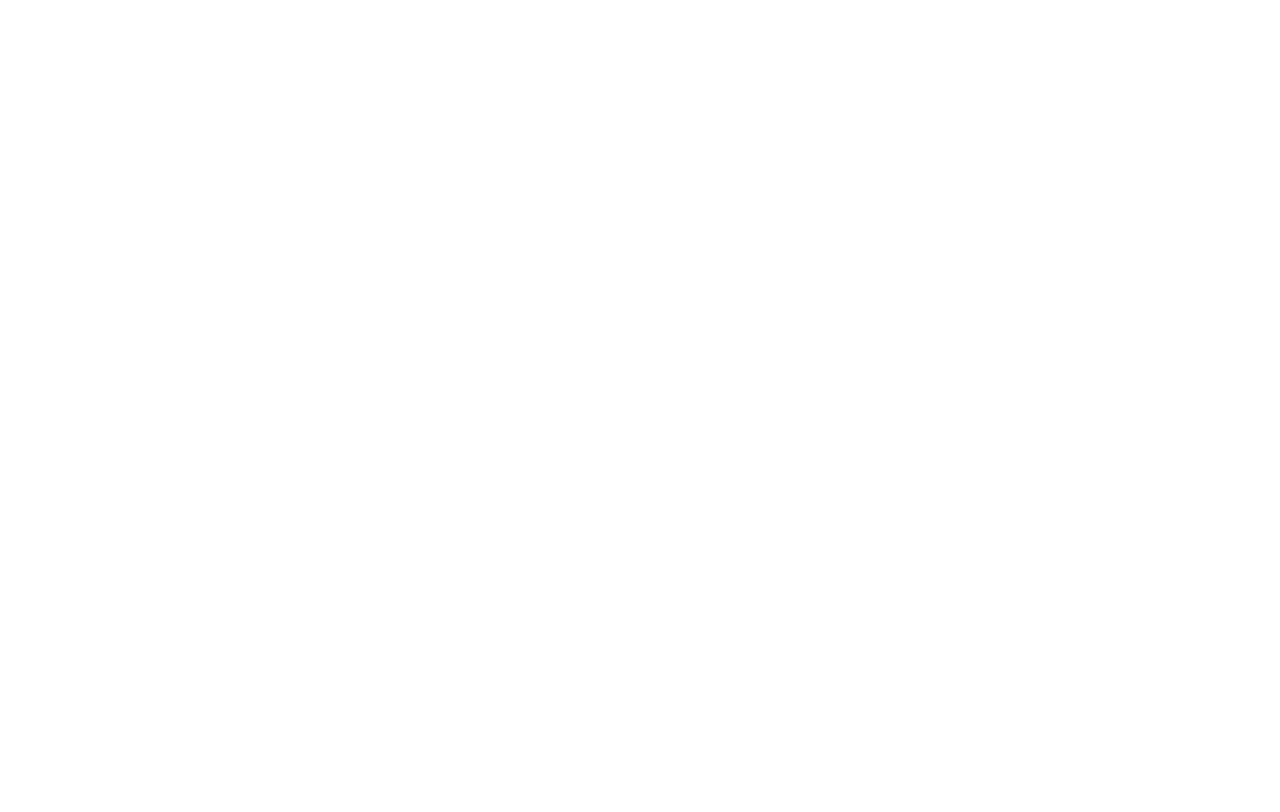
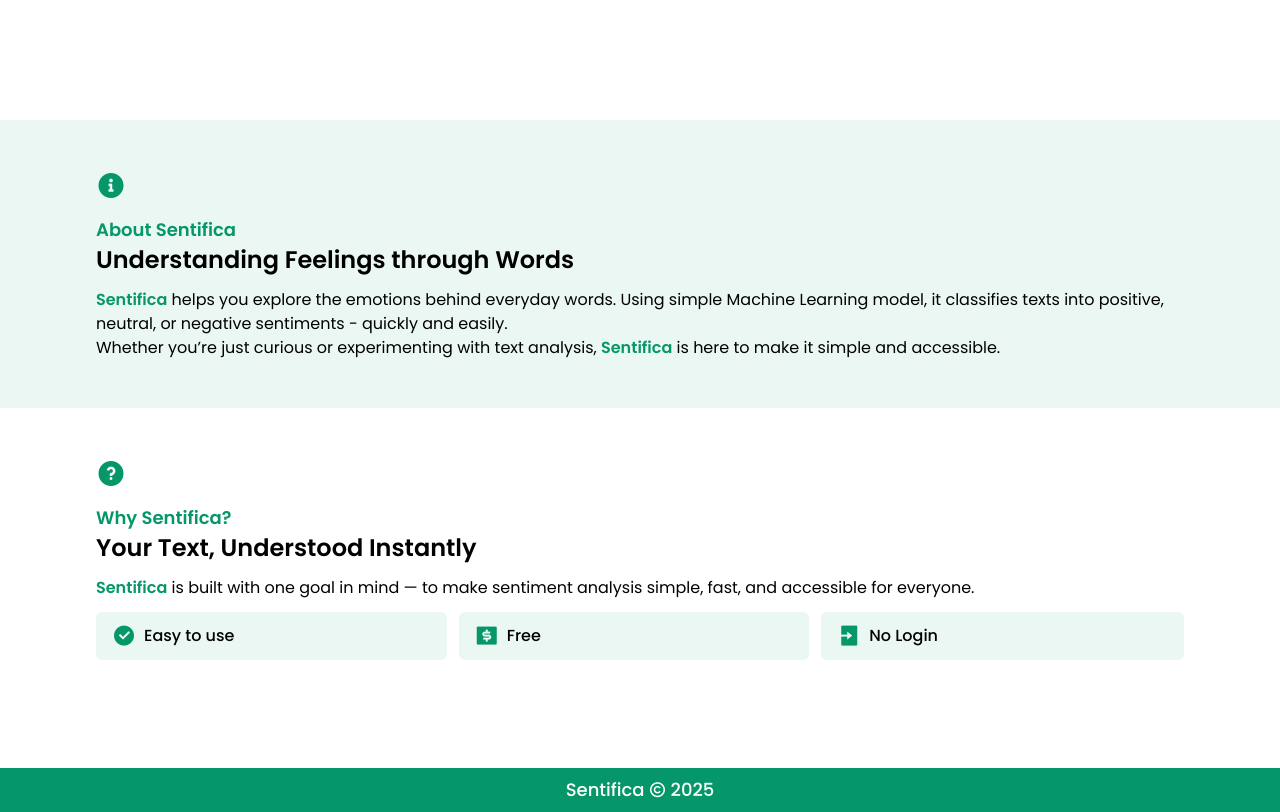
Before and after one commit to jesslyn-caroline/sentifica, a React (Vite) app: page / in a window 1280 px wide. Shown: the part 680-1492 px from the top of the page. Before the commit the page ends 800 px from the top, so only its background shows below. Built offline with nearby package versions, Linux system fonts and the light colour scheme; a web font is replaced by a local one.

Commit message:
update: add about section, why section, footer fix: padding, image size

```diff
--- a/src/screens/Home.jsx
+++ b/src/screens/Home.jsx
@@ -3,7 +3,7 @@
         <div className={`w-full flex flex-col`}>
 
             {/* Hero Section */}
-            <div className={`w-full h-screen px-20 py-20 flex flex-row`}>
+            <div className={`w-full max-h-[1024px] h-screen px-24 py-20 flex flex-row`}>
                 <div className={`w-1/2 flex flex-col justify-center space-y-3`}>
                     <h1 className={`text-text text-3xl font-semibold`}>
                         <span>Discover the Sentiment</span>
@@ -13,13 +13,63 @@
                     <h2 className={`text-accent text-xl font-semibold`}>
                         Analyze Emotions. Understand Perspective.
                     </h2>
-                    <button className={`w-fit h-fit px-4 py-1 bg-primary rounded-md space-x-2 text-white text-lg font-semibold`}>
+                    <button className={`w-fit h-fit px-4 py-2 bg-primary rounded-md space-x-2 text-white text-lg font-semibold`}>
                         <span>Try it Out!</span>
                         <i className={`ri-arrow-right-line font-xl`}/>
                     </button>
                 </div>
                 <div className={`w-1/2 flex justify-center items-center`}>
-                    <img src="/images/sentiment-analysis.png" className={`w-md`}/>
+                    <img src="/images/sentiment-analysis.png" className={`w-sm`}/>
+                </div>
+            </div>
+
+            {/* About Section*/}
+            <div className={`w-full h-fit bg-secondary px-24 py-12 flex flex-col space-y-3`}>
+                <i className={`ri-information-2-fill text-3xl text-primary`}/>
+                <h1 className={`font-semibold`}>
+                    <h2 className={`text-lg text-primary`}>About Sentifica</h2>
+                    <h2 className={`text-2xl text-text`}>Understanding Feelings through Words</h2>
+                </h1>
+                <h3 className={`font-normal text-md text-text`}>
+                    <span className={`font-semibold text-primary`}>Sentifica</span> helps you explore the emotions behind everyday words. Using simple Machine Learning model, it classifies texts
+                    into positive, neutral, or negative sentiments - quickly and easily.
+                    <br/>
+                    Whether you’re just curious or experimenting with text analysis, <span className={`font-semibold text-primary`}>Sentifica</span> is here to make it simple and accessible.
+                </h3>
+            </div>
+
+            {/* Why Section */}
+            <div className={`w-full px-24 py-12 flex flex-col space-y-3`}>
+                <i className={`ri-question-fill text-3xl text-primary`}/>
+                <h1 className={`font-semibold`}>
+                    <h2 className={`text-lg text-primary`}>Why Sentifica?</h2>
+                    <h2 className={`text-2xl text-text`}>Your Text, Understood Instantly</h2>
+                </h1>
+                <h3 className={`font-normal text-md text-text`}>
+                    <span className={`font-semibold text-primary`}>Sentifica</span> is built with one goal in mind — to make sentiment analysis simple, fast, and accessible for everyone.
+                </h3>
+                <div className={`grid grid-cols-3 space-x-3`}>
+                    <div className={`flex flex-row items-center bg-secondary rounded-md px-4 py-2 space-x-2`}>
+                        <i className={`ri-checkbox-circle-fill text-2xl text-primary`}/>
+                        <span className={`text-md font-medium text-text`}>Easy to use</span>
+                    </div>
+                    <div className={`flex flex-row items-center bg-secondary rounded-md px-4 py-2 space-x-2`}>
+                        <i className={`ri-money-dollar-box-fill text-2xl text-primary`}/>
+                        <span className={`text-md font-medium text-text`}>Free</span>
+                    </div>
+                    <div className={`flex flex-row items-center bg-secondary rounded-md px-4 py-2 space-x-2`}>
+                        <i className={`ri-login-box-fill text-2xl text-primary`}/>
+                        <span className={`text-md font-medium text-text`}>No Login</span>
+                    </div>
+                </div>
+            </div>
+
+            {/* Footer */}
+            <div className={`w-full h-fit bg-primary py-2 mt-15 flex justify-center`}>
+                <div className={`font-medium text-lg text-background space-x-1`}>
+                    <span>Sentifica</span>
+                    <i className={`ri-copyright-line`}/>
+                    <span>2025</span>
                 </div>
             </div>
         </div>
```
